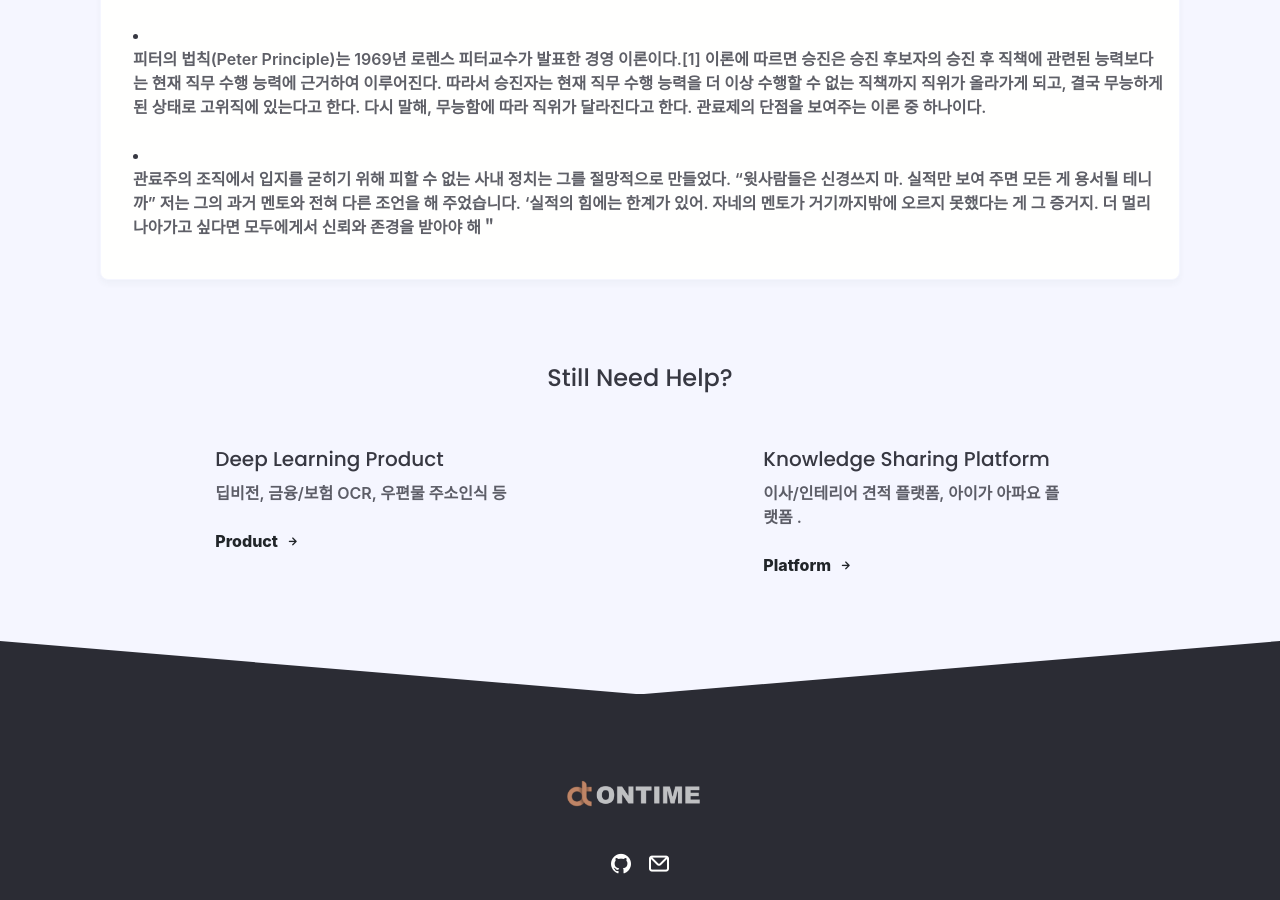
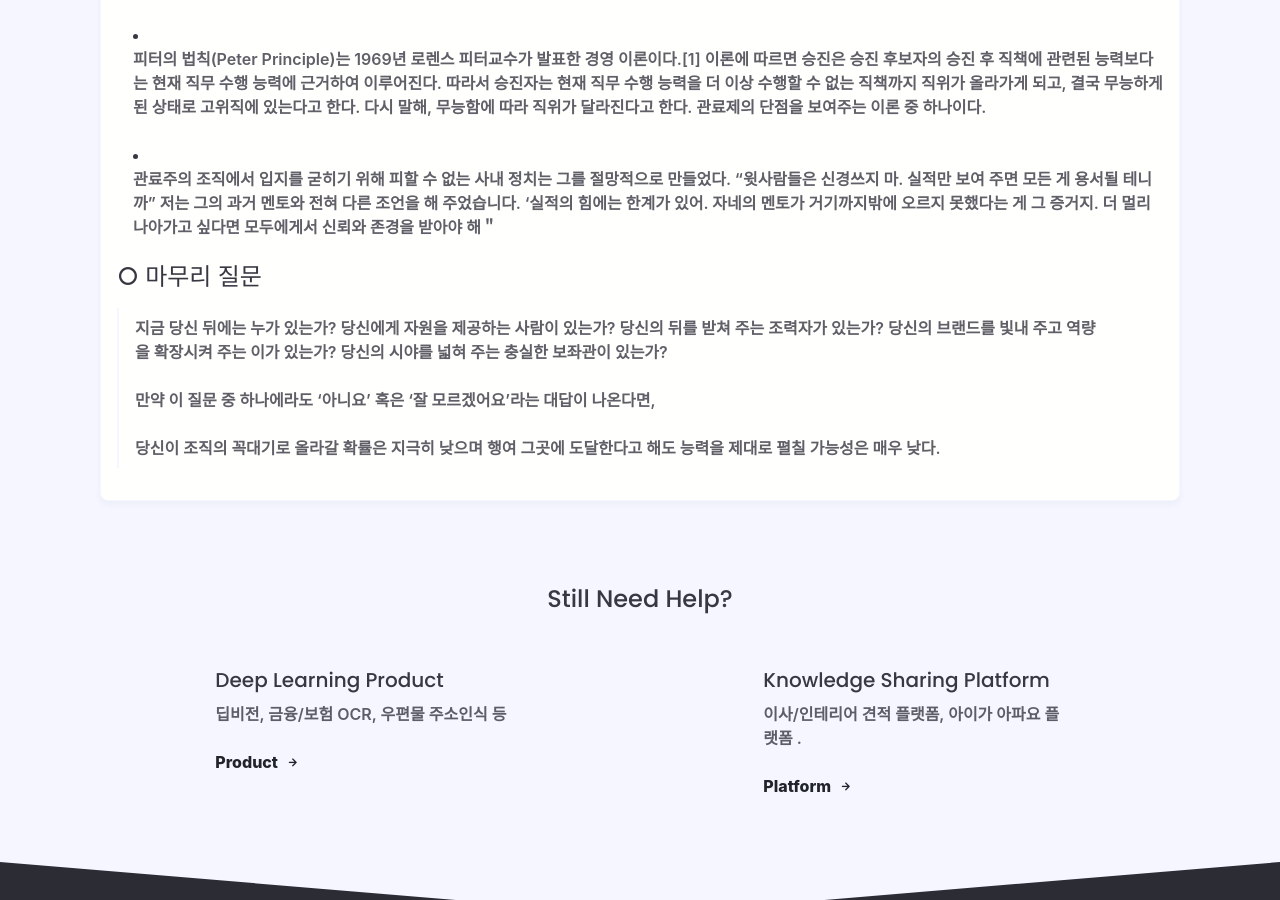
Before and after one commit to ontime-git/ontime-git.github.io, a Jekyll site: the page built from _posts/trace/2021-03-03-The-Sponsor-Effect.md, in a window 1280 px wide and 900 px high, scrolled down 5173 px. Built offline with Jekyll 4.4.1, drawn with Linux system fonts in a browser that asks for light colours; nearby versions of some CDN libraries; some web fonts are replaced; comment, search, counter and statistics services are not loaded; some of the changed text lies outside the part shown.

Commit message:
Update 2021-03-03-The-Sponsor-Effect.md

```diff
--- a/_posts/trace/2021-03-03-The-Sponsor-Effect.md
+++ b/_posts/trace/2021-03-03-The-Sponsor-Effect.md
@@ -150,3 +150,16 @@ published: true
 “윗사람들은 신경쓰지 마. 실적만 보여 주면 모든 게 용서될 테니까” 저는 그의 과거 멘토와 전혀 다른 조언을 해 주었습니다.
 ‘실적의 힘에는 한계가 있어. 자네의 멘토가 거기까지밖에 오르지 못했다는 게 그 증거지.
 더 멀리 나아가고 싶다면 모두에게서 신뢰와 존경을 받아야 해＂
+
+#### ○ 마무리 질문
+
+> 지금 당신 뒤에는 누가 있는가?
+> 당신에게 자원을 제공하는 사람이 있는가?
+> 당신의 뒤를 받쳐 주는 조력자가 있는가?
+> 당신의 브랜드를 빛내 주고 역량을 확장시켜 주는 이가 있는가?
+> 당신의 시야를 넓혀 주는 충실한 보좌관이 있는가?
+>
+> 만약 이 질문 중 하나에라도 '아니요' 혹은 '잘 모르겠어요'라는 대답이 나온다면,
+>
+> 당신이 조직의 꼭대기로 올라갈 확률은 지극히 낮으며
+> 행여 그곳에 도달한다고 해도 능력을 제대로 펼칠 가능성은 매우 낮다.
```
